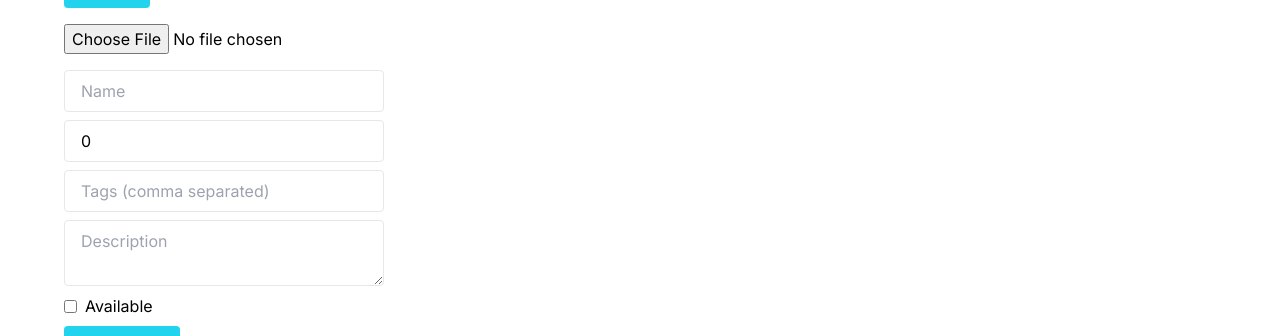
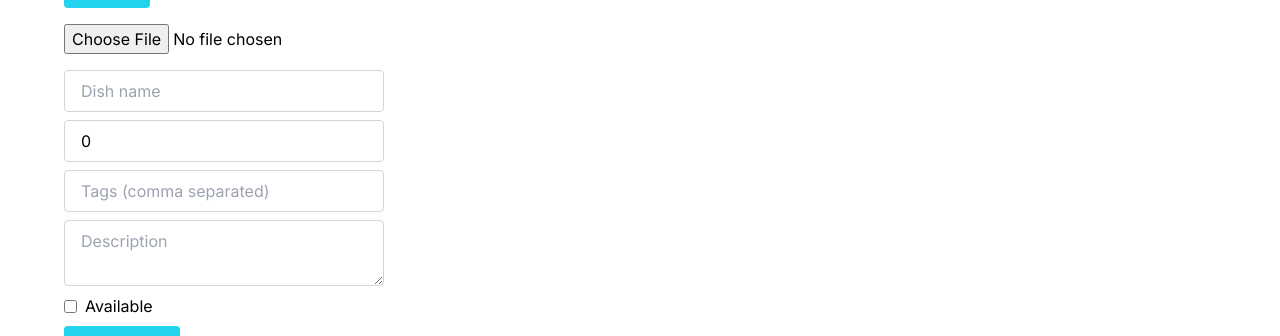
Before and after one commit to azamatbayramov/restoran4ik, a Next.js app: page /meals in a window 1280 px wide. Both pictures are taken after a click on the button "+ Add dish". Shown: the part 196-532 px from the top of the page. Built offline with nearby package versions, Linux system fonts and the light colour scheme.

Commit message:
add validation

```diff
--- a/src/app/meals/page.tsx
+++ b/src/app/meals/page.tsx
@@ -56,9 +56,37 @@ const Page: React.FC = () => {
     });
     const [isFormVisible, setFormVisible] = useState<boolean>(false);
 
+    // State for validation errors
+    const [errors, setErrors] = useState<{ [key: string]: string }>({});
+
+    // Function to validate form
+    const validateForm = () => {
+        const newErrors: { [key: string]: string } = {};
+
+        if (!newDish.name.trim()) {
+            newErrors.name = 'Name is required.';
+        }
+
+        if (newDish.price <= 0) {
+            newErrors.price = 'Price must be greater than zero.';
+        }
+
+        if (!newDish.description.trim()) {
+            newErrors.description = 'Description is required.';
+        }
+
+        if (newDish.tags.length === 0) {
+            newErrors.tags = 'At least one tag is required.';
+        }
+
+        setErrors(newErrors);
+
+        return Object.keys(newErrors).length === 0;
+    };
+
     const handleAddDish = () => {
-        if (newDish.name && newDish.price > 0) {
-            // data for DB (adding new meal). imageFile - uploaded file, image - just temp url
+        if (validateForm()) {
+            // Data for DB (adding new meal). imageFile - uploaded file, image - just temp URL
             const dishToAdd: Dish = {
                 ...newDish,
                 image: newDish.imageFile ? URL.createObjectURL(newDish.imageFile) : newDish.image ?? 'https://via.placeholder.com/400x300',
@@ -77,8 +105,7 @@ const Page: React.FC = () => {
                 imageFile: null
             });
             setFormVisible(false);
-        } else {
-            alert('Please fill out all required fields.');
+            setErrors({});
         }
     };
 
@@ -121,31 +148,39 @@ const Page: React.FC = () => {
                         />
                         <input
                             type="text"
-                            placeholder="Name"
+                            placeholder="Dish name"
                             value={newDish.name}
                             onChange={(e) => setNewDish({ ...newDish, name: e.target.value })}
-                            className="border py-2 px-4 mb-2 rounded w-full max-w-xs"
+                            className={`border py-2 px-4 mb-2 rounded w-full max-w-xs ${errors.name ? 'border-red-500' : 'border-gray-300'}`}
                         />
+                        {errors.name && <p className="text-red-500 mb-2">{errors.name}</p>}
+
                         <input
                             type="number"
                             placeholder="Price"
                             value={newDish.price}
                             onChange={(e) => setNewDish({ ...newDish, price: parseFloat(e.target.value) })}
-                            className="border py-2 px-4 mb-2 rounded w-full max-w-xs"
+                            className={`border py-2 px-4 mb-2 rounded w-full max-w-xs ${errors.price ? 'border-red-500' : 'border-gray-300'}`}
                         />
+                        {errors.price && <p className="text-red-500 mb-2">{errors.price}</p>}
+
                         <input
                             type="text"
                             placeholder="Tags (comma separated)"
                             value={newDish.tags.join(', ')}
                             onChange={(e) => setNewDish({ ...newDish, tags: e.target.value.split(',').map(tag => tag.trim()) })}
-                            className="border py-2 px-4 mb-2 rounded w-full max-w-xs"
+                            className={`border py-2 px-4 mb-2 rounded w-full max-w-xs ${errors.tags ? 'border-red-500' : 'border-gray-300'}`}
                         />
+                        {errors.tags && <p className="text-red-500 mb-2">{errors.tags}</p>}
+
                         <textarea
                             placeholder="Description"
                             value={newDish.description}
                             onChange={(e) => setNewDish({ ...newDish, description: e.target.value })}
-                            className="border py-2 px-4 mb-2 rounded w-full max-w-xs"
+                            className={`border py-2 px-4 mb-2 rounded w-full max-w-xs ${errors.description ? 'border-red-500' : 'border-gray-300'}`}
                         />
+                        {errors.description && <p className="text-red-500 mb-2">{errors.description}</p>}
+
                         <label className="inline-flex items-center mb-2">
                             <input
                                 type="checkbox"
@@ -155,6 +190,7 @@ const Page: React.FC = () => {
                             />
                             <span className="ml-2">Available</span>
                         </label>
+
                         <button
                             onClick={handleAddDish}
                             className="bg-cyan-400 font-bold text-white py-2 px-4 rounded hover:bg-cyan-500"
```
